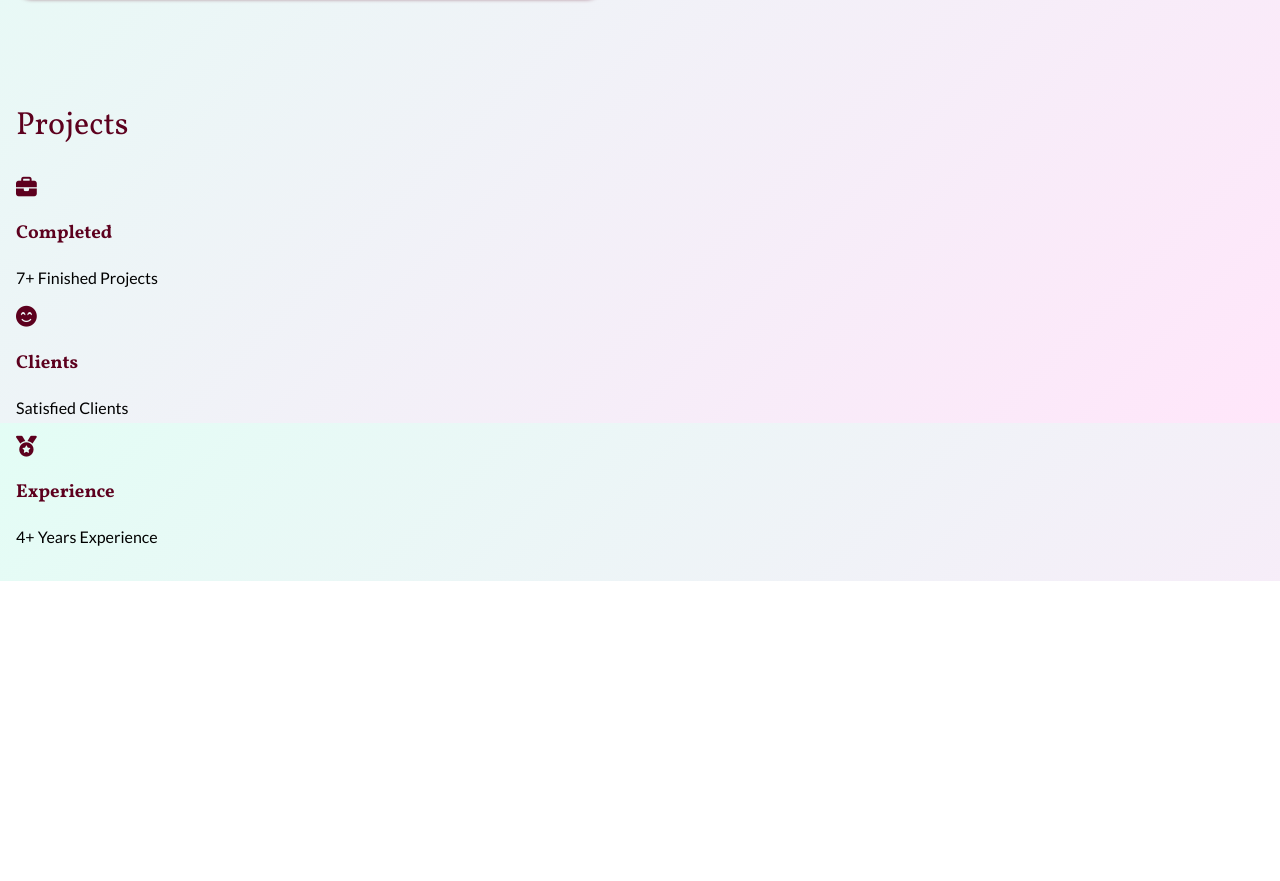
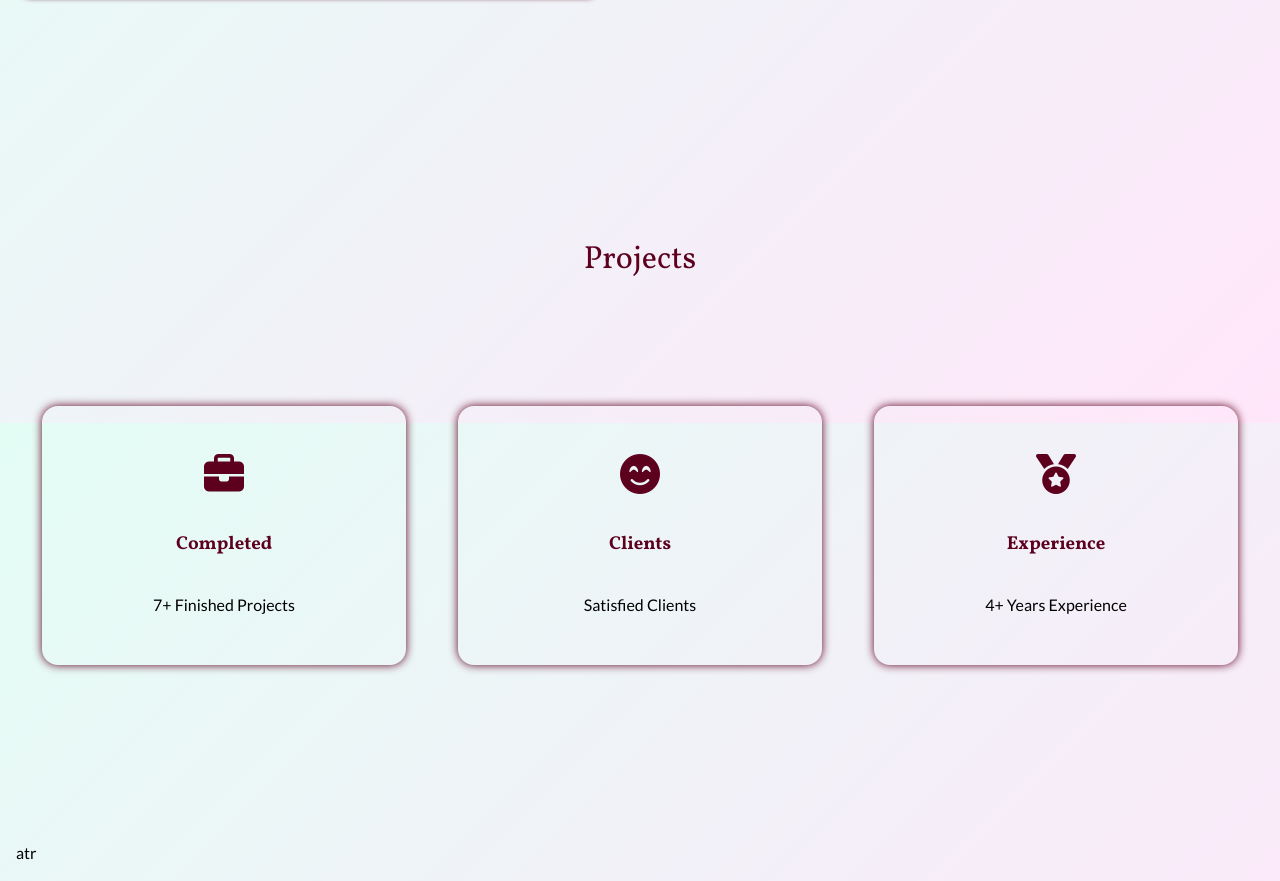
Before and after one commit to Juggernaut979/juggernaut, a plain HTML site: page index.html in a window 1280 px wide. Shown: the part 1177-2058 px from the top of the page. Before the commit the page ends 1758 px from the top, so only its background shows below. Drawn offline with nearby package versions, Linux system fonts and the light colour scheme.

Commit message:
Stying and markup for projects section

```diff
--- a/index.html
+++ b/index.html
@@ -113,11 +113,11 @@
         </div>
       </article>
 
-      <article>
+      <article id="projects" class="projects">
         <h2>Projects</h2>
 
-        <div>
-          <section>
+        <div class="projectsFlex">
+          <section class="pBox">
             <p><i class="fa-solid fa-briefcase"></i></p>
 
             <h3>Completed</h3>
@@ -125,7 +125,7 @@
             <p>7+ Finished Projects</p>
           </section>
 
-          <section>
+          <section class="pBox">
             <p><i class="fa-solid fa-face-smile-beam"></i></p>
 
             <h3>Clients</h3>
@@ -133,7 +133,7 @@
             <p>Satisfied Clients</p>
           </section>
 
-          <section>
+          <section class="pBox">
             <p><i class="fa-solid fa-medal"></i></p>
 
             <h3>Experience</h3>
@@ -142,6 +142,8 @@
           </section>
         </div>
       </article>
+
+      atr
     </main>
   </body>
 </html>
--- a/style.css
+++ b/style.css
@@ -179,3 +179,40 @@ a {
 .techStack p {
   margin: 2rem 0 0;
 }
+
+.projects {
+  text-align: center;
+  margin: 10rem 0;
+}
+
+.projects h2 {
+  padding: 0 0 5rem;
+}
+
+.projectsFlex {
+  display: flex;
+  flex-wrap: wrap;
+  flex-direction: row;
+  justify-content: space-around;
+  gap: 2rem;
+  padding: 1rem;
+}
+
+.pBox {
+  width: 30%;
+  border-radius: 1rem;
+  box-shadow: 0px 0px 10px var(--dark-color);
+  padding: 2rem;
+  display: flex;
+  flex-direction: column;
+  align-items: center;
+  transition: transform 200ms;
+}
+
+.pBox:hover {
+  transform: scale(1.1);
+}
+
+.projects i {
+  font-size: 2.5rem;
+}
```
